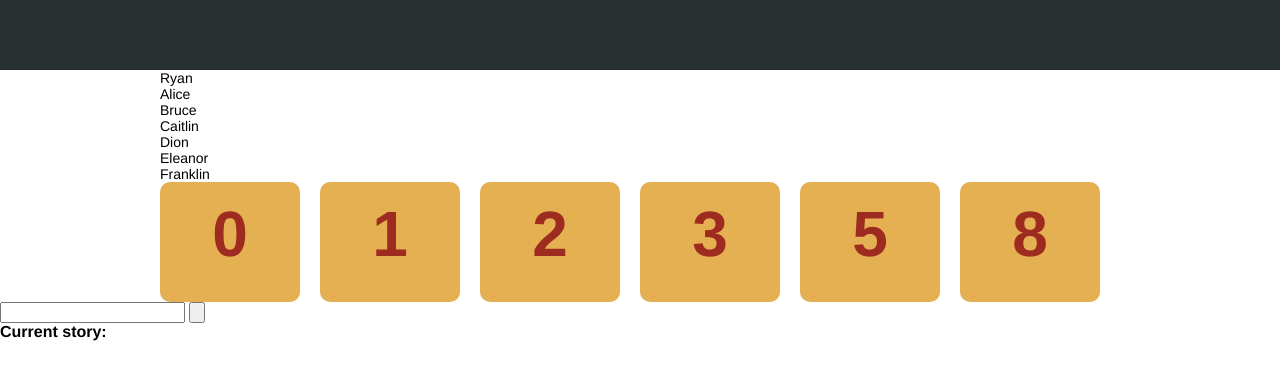
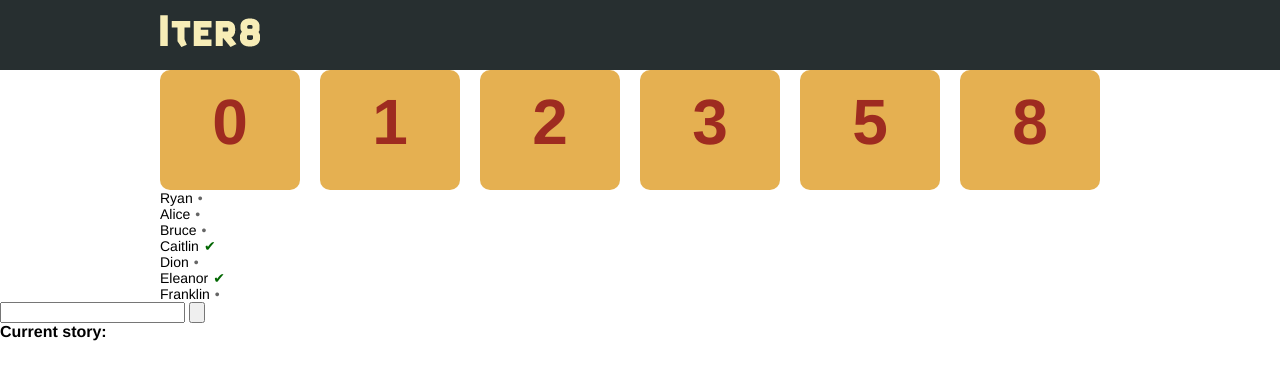
Before and after one commit to ryangreenberg/iter8, a plain HTML site: page index.html in a window 1280 px wide. Drawn offline with nearby package versions, Linux system fonts and the light colour scheme.

Commit message:
Fixes broken reference to image

```diff
--- a/css/app.css
+++ b/css/app.css
@@ -16,12 +16,24 @@ header {
     font-size: 14px;
 }
 
+.user:after {
+    content: '\2022';
+    padding-left: 5px;
+    color: #666;
+}
+
+.user.voted:after {
+    content: '\2714';
+    color: #060;
+}
+
 .iterate-logo {
     display: block;
     text-indent: -9999px;
     width: 100px;
     height: 32px;
-    background: url('../iter8.png') no-repeat;
+    margin-top: 15px;
+    background: url('../images/iter8.png') no-repeat;
 }
 
 .point-button {
--- a/index.html
+++ b/index.html
@@ -58,23 +58,23 @@
 <section id="page" class="container_12">
   <!-- <h2><span class="story-prefix">Current Story</span>A dialog appear when you click the reply button</h2> -->
 
-  <ul class="connected-users">
-    <li class="user me">Ryan</li>
-    <li class="user">Alice</li>
-    <li class="user">Bruce</li>
-    <li class="user">Caitlin</li>
-    <li class="user">Dion</li>
-    <li class="user">Eleanor</li>
-    <li class="user">Franklin</li>
-  </ul>
-
-  <ul class="points">
+  <ul class="points grid_12 alpha omega">
     <li class="point-button grid_2 alpha"><div class="point-button-label">0</div></li>
     <li class="point-button grid_2"><div class="point-button-label">1</div></li>
     <li class="point-button grid_2"><div class="point-button-label">2</div></li>
     <li class="point-button grid_2"><div class="point-button-label">3</div></li>
     <li class="point-button grid_2"><div class="point-button-label">5</div></li>
     <li class="point-button grid_2 omega"><div class="point-button-label">8</div></li>
+  </ul>
+
+  <ul class="connected-users points grid_12 alpha omega">
+    <li class="user me">Ryan<span class="status"></span></li>
+    <li class="user">Alice<span class="status"></span></li>
+    <li class="user">Bruce<span class="status"></span></li>
+    <li class="user voted">Caitlin<span class="status"></span></li>
+    <li class="user">Dion<span class="status"></span></li>
+    <li class="user voted">Eleanor<span class="status"></span></li>
+    <li class="user">Franklin<span class="status"></span></li>
   </ul>
 </section>
 <footer></footer>
```
